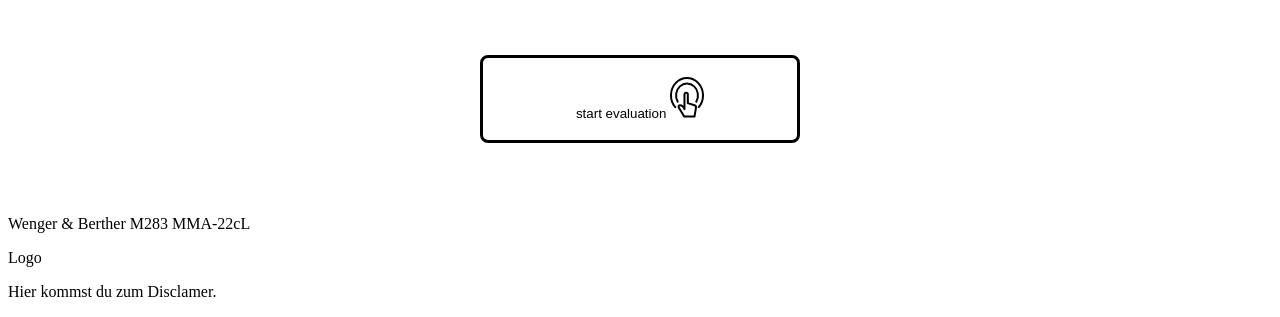
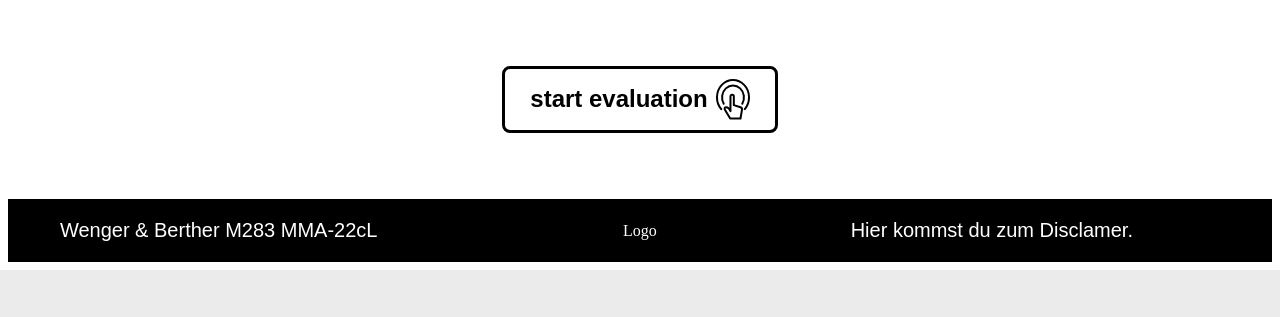
Before and after one commit to bubu9120/PHP-Project, a PHP site: page / in a window 1280 px wide. Shown: the part 609-926 px from the top of the page. After the commit the page ends 879 px from the top, so only its background shows below. Run offline with PHP 8.4, Linux system fonts and the light colour scheme.

Commit message:
index page

```diff
--- a/css/stylesheet.css
+++ b/css/stylesheet.css
@@ -1,3 +1,24 @@
+/* font */
+h1 {
+  font-size: 42px;
+  font-weight: bold;
+  font-family: Arial, Helvetica, sans-serif;
+}
+h2 {
+  font-size: 28px;
+  font-family: Arial, Helvetica, sans-serif;
+}
+h3 {
+  font-size: 24px;
+  font-weight: bold;
+  font-family: Arial, Helvetica, sans-serif;
+}
+p {
+  font-size: 20px;
+  font-weight: 300;
+  font-family: Arial, Helvetica, sans-serif;
+}
+/* banner */
 #banner {
   background-image: url("../img/banner_index_widescreen.svg");
   background-size: cover;
@@ -6,9 +27,12 @@
   height: 75vh;
   display: flex;
 }
-/* main {
-  height: 100vh;
-} */
+main {
+  margin: auto;
+  width: 50%;
+  padding: 88px;
+  text-align: center;
+}
 .index-text-container {
   width: 840px;
   height: 480px;
@@ -24,11 +48,64 @@
   display: flex;
   justify-content: center;
   align-items: center;
+}
 
+button {
+  cursor: pointer;
+}
 #start {
-    width: 320px;
-    height: 88px;
+  display: flex;
+  align-items: center;
+  background: none;
   border: 3px solid;
   border-radius: 8px;
-    background-color: white;
+  cursor: pointer;
+  padding: 10px 25px;
 }
+
+#start h3 {
+  margin: 0; /* Remove default margin */
+}
+
+#start img {
+  margin-left: 8px; /* Adjust spacing between text and image */
+}
+
+footer {
+  display: flex;
+  justify-content: space-between;
+  align-items: center;
+  background-color: black;
+}
+
+footer p,
+footer div {
+  flex: 1; /* Jedes Element bekommt den gleichen Anteil an Platz */
+  color: white;
+  margin: 60 px;
+}
+
+footer div {
+  text-align: center; /* Das Logo in der Mitte zentrieren */
+}
+
+footer p:first-child {
+  text-align: center; /* Zentriere den ersten Text */
+  flex-grow: 1; /* Lasse den ersten Text wachsen */
+  flex-shrink: 0; /* Verhindere, dass der erste Text schrumpft */
+}
+
+/*
+smartphone */
+
+@media only screen and (max-width: 480px) {
+  .index-text-container {
+    margin: 50px;
+  }
+  main {
+    padding: 20px;
+  }
+  h1 {
+    font-size: 36px;
+  }
+}
--- a/index.html
+++ b/index.html
@@ -23,7 +23,8 @@
     </div>
     <div id="banner-bottom">
       <button id="start">
-        start evaluation <img src="img/gesture-double-tap.svg" alt="" />
+        <h3>start evaluation</h3>
+        <img src="img/gesture-double-tap.svg" alt="" />
       </button>
     </div>
   </body>
```
Lines whose indentation alone changed are shown as unchanged.
